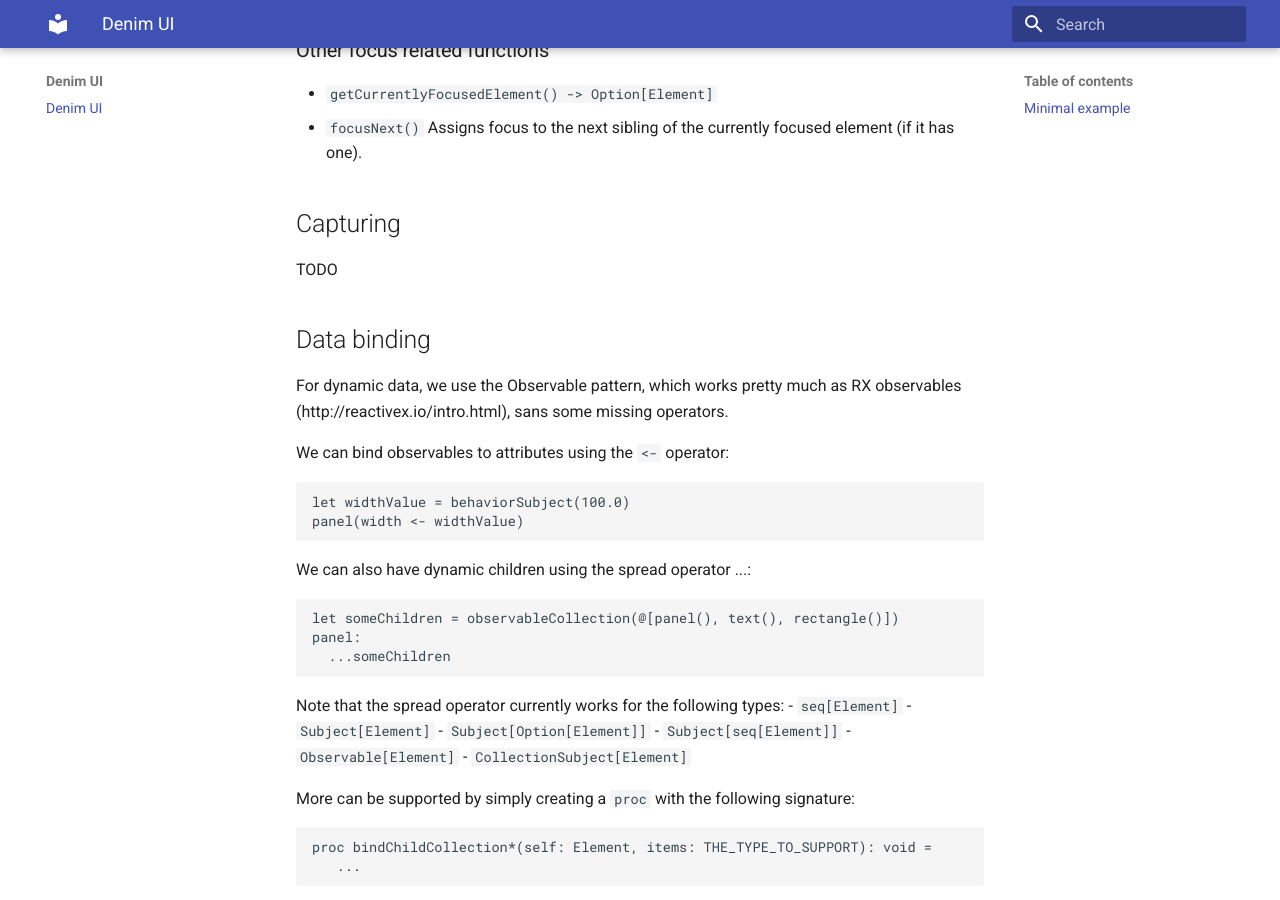
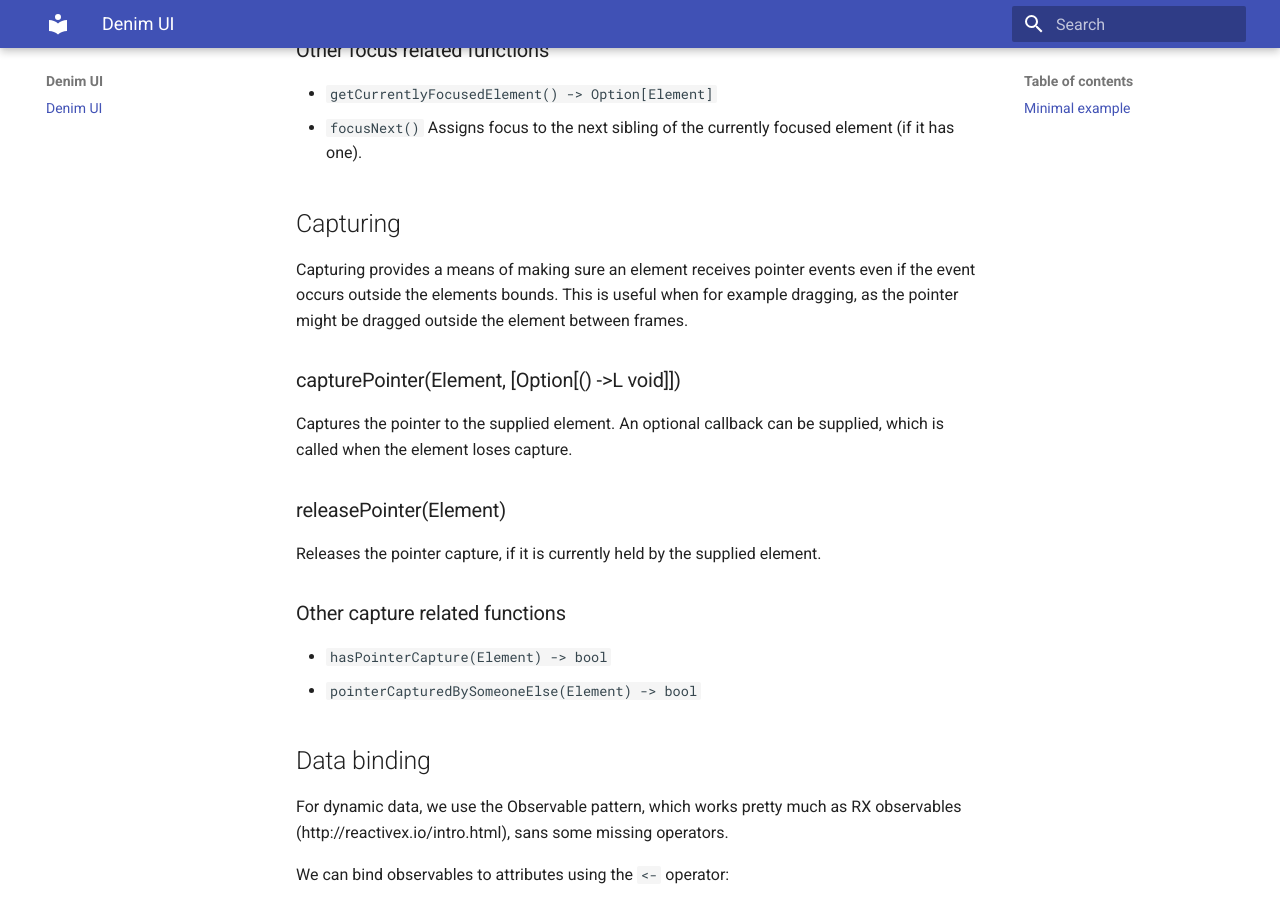
Before and after one commit to midio-code/denim-ui, an MkDocs documentation site: the page built from docs/index.md, in a window 1280 px wide and 900 px high, scrolled down 10186 px. Built offline with MkDocs 1.6.1 and Material for MkDocs 9.7.7, drawn with Linux system fonts in a browser that asks for light colours.

Commit message:
Documented pointer capture

```diff
--- a/docs/index.md
+++ b/docs/index.md
@@ -435,8 +435,20 @@ Returns whether the element is currently focused.
 
 ## Capturing
 
-TODO
+Capturing provides a means of making sure an element receives pointer events even if the event occurs outside the elements bounds. This is useful when for example dragging, as the pointer might be dragged outside the element between frames.
 
+### capturePointer(Element, [Option[() ->L void]])
+
+Captures the pointer to the supplied element. An optional callback can be supplied, which is called when the element loses capture.
+
+### releasePointer(Element)
+
+Releases the pointer capture, if it is currently held by the supplied element.
+
+### Other capture related functions
+
+- `hasPointerCapture(Element) -> bool`
+- `pointerCapturedBySomeoneElse(Element) -> bool`
 
 ## Data binding
 
```
